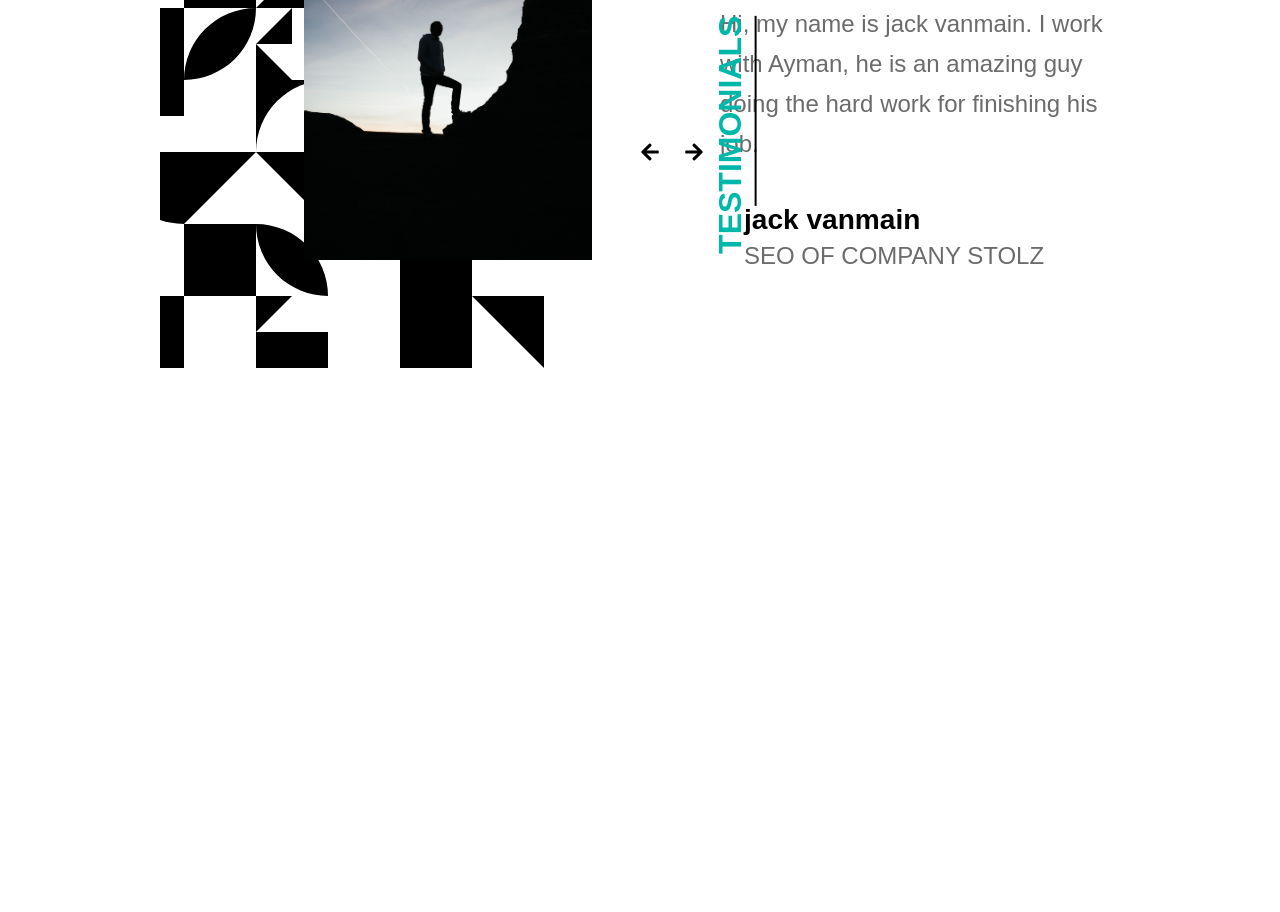
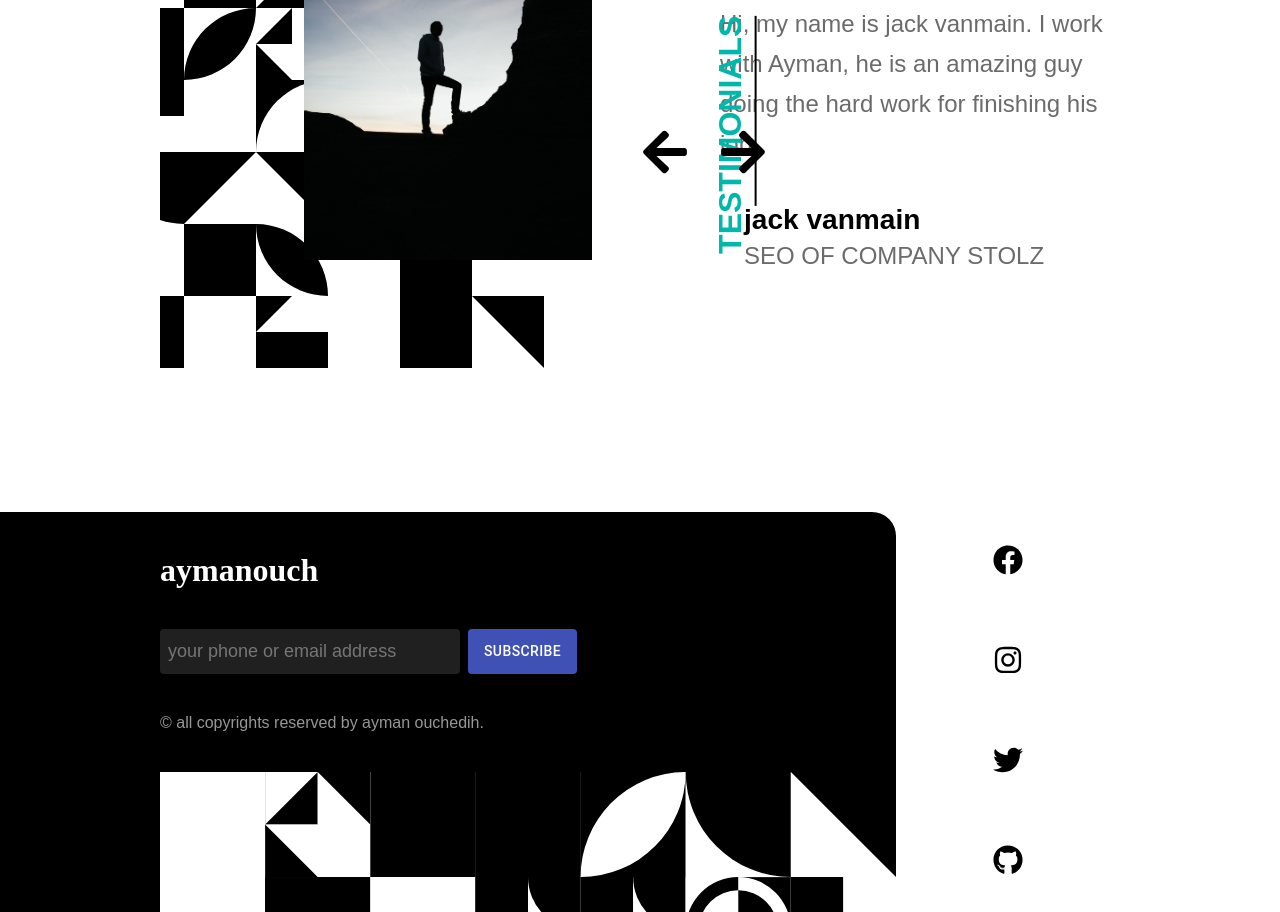
Before and after one commit to aymanouch/myportfolio, a React (Create React App) app: page / in a window 1280 px wide. Shown: the part 3260-4172 px from the top of the page. Before the commit the page ends 3772 px from the top, so only its background shows below. Built offline with nearby package versions, Linux system fonts and the light colour scheme; a web font is replaced by a local one.

Commit message:
finish the footer section

```diff
--- a/src/App.css
+++ b/src/App.css
@@ -30,13 +30,19 @@ body{
   color:#000;
 }
 .slick-next {
-  right: 45%;
+  right: 40%;
   color: black;
+  width:auto;
+  height: auto;
+  font-size:50px;
 }
 .slick-prev {
   left:50%;
   color: black;
   z-index: 9;
+  width:auto;
+  height: auto;
+  font-size:50px;
 }
 .slick-next:hover,
 .slick-prev:hover{
--- a/src/App.js
+++ b/src/App.js
@@ -6,6 +6,7 @@ import Navbar from "./components/Navbar/Navbar";
 import Herosection from "./components/Herosection/Herosection";
 import Slider from "react-slick";
 import { FaArrowLeft, FaArrowRight } from 'react-icons/fa';
+import Footer from './components/Footer/Footer';
 
 const data = require('./Json-folder/data.json');
 function App() {
@@ -62,6 +63,7 @@ function App() {
       })}
       </Slider>
       </div>
+      <Footer />
     </div>
   );
 }
--- /dev/null
+++ b/src/components/Footer/Footer.css
@@ -0,0 +1,71 @@
+footer{
+    height:50vh;
+    display: flex;
+}
+footer .left-side__footer{
+   position: relative;
+   width:70%;
+   background-color: #000;
+   color:#fff;
+   border-top-right-radius: 24px;
+   padding-top:40px;
+   overflow: hidden;
+}
+footer .left-side__footer > div{
+    padding-bottom:40px;
+}
+footer .form-parte__footer {
+    display: flex;
+}
+
+footer .form-parte__footer input{
+    width:300px;
+    padding:12px 8px;
+    border:none;
+    border-radius: 4px;
+    background-color: #202020;
+    color:#bdbdbd;
+    font-size: 18px;
+}
+footer .form-parte__footer button{
+    margin-left: 8px;
+}
+footer .left-side__footer .copy-parte__footer{
+    color:#979797
+}
+footer .right-side__footer{
+    width:30%;
+}
+footer .right-side__footer ul{
+    text-align: center;
+    list-style: none;
+    display: flex;
+    flex-wrap:wrap;
+    align-items: center;
+    height: 100%;
+}
+footer .right-side__footer ul li{
+    width:100%;
+}
+footer .right-side__footer ul li a{
+    color:#000;
+}
+footer .right-side__footer ul li svg{
+    font-size:30px;
+}
+
+@media screen and (max-width:991px) {
+    footer .left-side__footer{
+        width:90%;
+    }
+    footer .right-side__footer{
+        width:20%;
+        padding-left:8px;
+    }
+    footer .form-parte__footer{
+        flex-wrap: wrap;
+    }
+    footer .form-parte__footer button{
+        margin: 16px 0 0 0;
+    }
+}
--- /dev/null
+++ b/src/components/Footer/Footer.js
@@ -0,0 +1,36 @@
+import { Button } from "@material-ui/core";
+import React from "react";
+import './Footer.css';
+import {FaFacebook, FaGithub, FaInstagram, FaTwitter} from "react-icons/fa";
+function Footer() {
+       return(<footer className="">
+           <div className="left-side__footer center-left">
+                  <div className="logo-parte__footer">
+                         <h1>aymanouch</h1>
+                  </div>
+                  <div className="form-parte__footer">
+                      <form id="form">
+                          <div>
+                              <input type="text" placeholder="your phone or email address"/>
+                          </div>
+                      </form>
+                      <Button color="primary"  variant="contained">subscribe</Button>
+                  </div>
+                  <div className="copy-parte__footer signika">
+                      &copy; all copyrights reserved by ayman ouchedih.
+                  </div>
+                  <div className="img-design__footer">
+                      <img src="./images/patternpad.svg" alt="pattern" />
+                  </div>
+           </div>
+           <div className="right-side__footer center-right">
+               <ul>
+                   <li><a target="_blank" href="https://wwww.facebook.com"><FaFacebook /></a></li>
+                   <li><a target="_blank" href="https://wwww.instagram.com"><FaInstagram /></a></li>
+                   <li><a target="_blank" href="https://wwww.twitter.com"><FaTwitter /></a></li>
+                   <li><a target="_blank" href="https://wwww.github.com"><FaGithub /></a></li>
+               </ul>
+           </div>
+       </footer>)
+}
+export default Footer;
```
